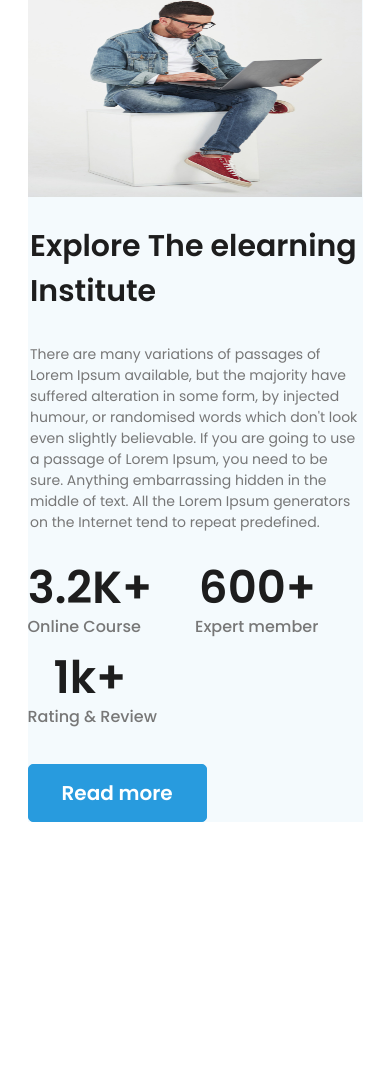
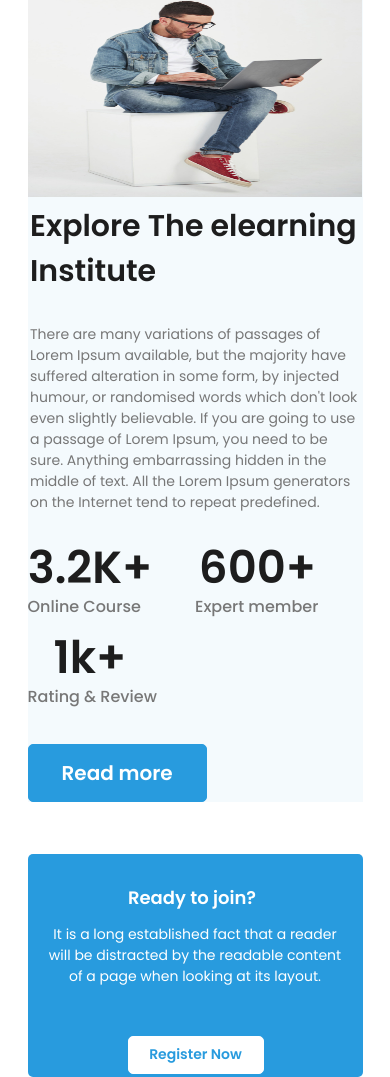
Before and after one commit to abufaisal580/digital-learn, a plain HTML site: page index.html in a window 390 px wide. Shown: the part 3909-4986 px from the top of the page. Before the commit the page ends 4731 px from the top, so only its background shows below. Drawn offline with Linux system fonts and the light colour scheme.

Commit message:
register unit added

```diff
--- a/index.html
+++ b/index.html
@@ -226,6 +226,29 @@
         </div>
     </div>
 </section>
+<!-- <ready-to-join>////////////////////////</ready-to-join> -->
+<section class="ready-to-join">
+
+    <div class="container blue">
+        <div class="container-two">
+<div id="admit-section">
+    <div class="details-admit">
+        <div class="admit-headding">
+            <h1>Ready to join?</h1>
+        </div>
+        <div class="admit-para">
+            <p>It is a long established fact that a reader will be distracted by the readable content of a page when looking at its layout.</p>
+        </div>
+    </div>
+    <div class="right-admit">
+      <div class="admit-btn">
+        <a href="#">Register Now</a>
+      </div>
+    </div>
+</div>
+        </div>
+    </div>
+</section>
 
 
 
--- a/style.css
+++ b/style.css
@@ -348,7 +348,67 @@ font-weight: 600;
 line-height: normal;
 text-decoration: none;
 }
+#admit-section{
+    display: flex;
+}
+.blue{
+    border-radius: 5px;
+    background: #289BDE;
+    height: 300px;
+    margin-top: 130px;
+}
+.admit-headding{
+    width: 321px;
+    height: 60px;
+    padding-top: 80px;
+    margin-left: 100px;
 
+
+}
+.admit-headding h1{
+    color: var(--White-Color, #FFF);
+font-family: Poppins;
+font-size: 45px;
+font-style: normal;
+font-weight: 600;
+
+}
+.admit-para{
+    width: 528px;
+    height: 60px;
+    padding-top: 80px;
+    margin-left: 100px;
+}
+.admit-para p{
+    color: var(--Dark-07, #F4F4F4);
+    font-family: Poppins;
+    font-size: 16px;
+    font-style: normal;
+    font-weight: 400;
+
+}
+.admit-btn{
+display: inline-flex;
+padding: 13px 33px;
+align-items: flex-start;
+border-radius: 5px;
+border: 1px solid var(--White-Color, #FFF);
+background: #FFF;
+margin-top: 122px;
+margin-left: 200px;
+
+}
+.admit-btn a{
+color: #289BDE;
+text-align: center;
+font-family: Poppins;
+font-size: 20px;
+font-style: normal;
+font-weight: 600;
+text-decoration: none;
+
+
+}
 
 
 
@@ -613,7 +673,7 @@ text-decoration: none;
                 width: 330px;
                 height: 120px;
                 margin: 0 auto;
-                margin-top: 20px;
+                margin-top: 20pxhnuj;
 
 
             }
@@ -629,6 +689,83 @@ text-decoration: none;
                 grid-template-columns: repeat(2,1fr);
                 width: 335px;
             }
+            .ready-to-join{
+                width: 345px;
+               margin: 0 auto;
+
+            }
+            .blue{
+                border-radius: 5px;
+                background: #289BDE;
+                height: 223px;
+                width: 335px;
+               margin-top: 52px;
+            }
+            #admit-section{
+                display: flex;
+                flex-direction: column;
+            }
+            .admit-headding{
+                width: 129px;
+                height: 0px;
+                padding-top: 30px;
+            }
+            .admit-headding h1{
+            color: var(--White-Color, #FFF);
+             text-align: center;
+              font-family: Poppins;
+              font-size: 18px;
+              font-style: normal;
+              font-weight: 600;
+
+ }
+ .admit-para{
+    width: 305px;
+    height: 72px;
+    margin: 0 auto;
+    padding-top: 40px;
+ }
+ .admit-para p{
+color: var(--White-Color, #FFF);
+text-align: center;
+font-family: Poppins;
+font-size: 14px;
+font-style: normal;
+font-weight: 400;
+ }
+ .details-admit{
+    height: 27px;
+ }
+ .right-admit{
+    height: 0px;
+ }
+ .admit-btn{
+    display: inline-flex;
+    padding: 7px 18px;
+    align-items: flex-start;
+    border-radius: 5px;
+    background: #FFF;
+    height: 38px;
+    display:flex;
+    justify-content: center;
+    width: 136px;
+    margin-top: 155px;
+    margin-left: 100px;
+
+
+    }
+    .admit-btn a{
+        color: #289BDE;
+        text-align: center;
+        font-family: Poppins;
+        font-size: 14px;
+        font-style: normal;
+        font-weight: 600;
+        line-height: normal;
+        height: 100%;
+
+    }
+
 
 
 
```
